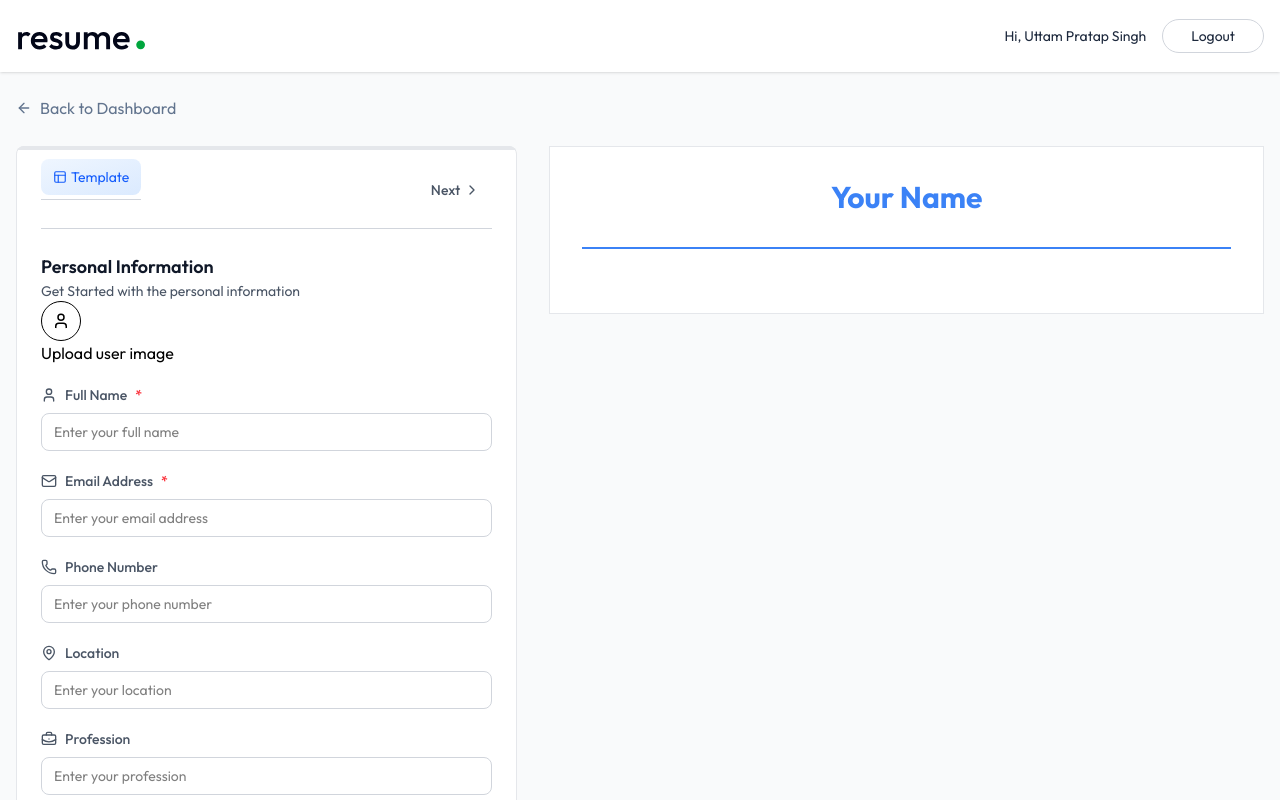
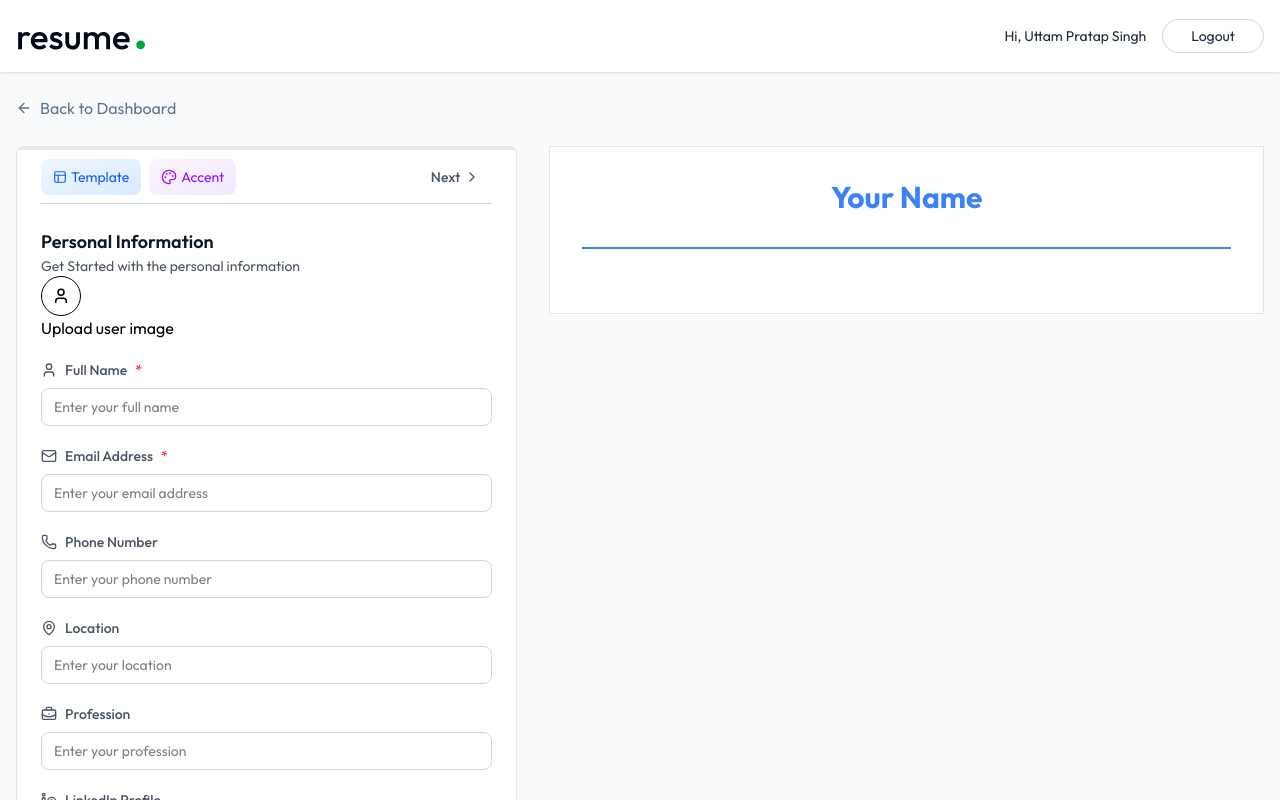
Before and after one commit to Uttampratapsingh/AI-Resume-Builder, a React (Vite) app in the folder Frontend/: page /app/builder/1 in a window 1280 px wide. Shown: the top 800 px of the page. Built offline with nearby package versions, Linux system fonts and the light colour scheme.

Commit message:
Mounted color picker component in resumeBuilder

```diff
--- /dev/null
+++ b/Frontend/src/components/ColorPicker.jsx
@@ -0,0 +1,60 @@
+import { Check, Palette } from 'lucide-react';
+import React from 'react'
+
+const ColorPicker = ({selectedColor, onChange}) => {
+    const colors = [
+        { name: "Blue", value: "#3B82F6" },
+        { name: "Indigo", value: "#6366F1" },
+        { name: "Purple", value: "#8B5CF6" },
+        { name: "Green", value: "#10B981" },
+        { name: "Red", value: "#EF4444" },
+        { name: "Orange", value: "#F97316" },
+        { name: "Teal", value: "#14B8A6" },
+        { name: "Pink", value: "#EC4899" },
+        { name: "Gray", value: "#6B7280" },
+        { name: "Black", value: "#1F2937" }
+    ];
+
+    const[isOpen, setIsOpen] = React.useState(false)
+
+
+  return (
+    <div className="relative">
+        <button
+            onClick={() => setIsOpen(!isOpen)}
+            className="flex items-center gap-1 text-sm text-purple-600 bg-gradient-to-br from-purple-50 to-purple-100 ring-purple-300 hover:ring transition-all px-3 py-2 rounded-lg"
+        >
+            <Palette size={16} />
+            <span className="max-sm:hidden">Accent</span>
+        </button>
+
+        {isOpen && (
+            <div className="grid grid-cols-4 w-60 gap-2 absolute top-full left-0 right-0 p-3 mt-2 z-10 bg-white rounded-md border border-gray-200 shadow-sm">
+            {colors.map((color) => (
+                <div
+                key={color.value}
+                className="relative cursor-pointer group flex flex-col"
+                onClick={() => {
+                    onChange(color.value);
+                }}
+                >
+                <div
+                    className="w-12 h-12 rounded-full border-2 border-transparent group-hover:border-black/25 transition-colors"
+                    style={{ backgroundColor: color.value }}
+                >
+                </div>
+                {selectedColor === color.value && (
+                    <div className='absolute top-0 left-0 right-0 bottom-4.5 flex items-center justify-center'>
+                        <Check className='size-5 text-white'/>
+                    </div>
+                )}
+                <p className='text-xs text-center mt-1 text-gray-600'>{color.name}</p>
+                </div>
+            ))}
+            </div>
+        )}
+        </div>
+  )
+}
+
+export default ColorPicker
--- a/Frontend/src/pages/ResumeBuilder.jsx
+++ b/Frontend/src/pages/ResumeBuilder.jsx
@@ -6,6 +6,7 @@ import { ArrowLeftIcon, Briefcase, ChevronLeft, ChevronRight, FileText, FolderIc
 import PersonalInfoForm from '../components/PersonalInfoForm';
 import ResumePreview from '../components/ResumePreview';
 import TemplateSelector from '../components/TemplateSelector';
+import ColorPicker from '../components/ColorPicker';
 
 const ResumeBuilder = () => {
 
@@ -87,8 +88,9 @@ const ResumeBuilder = () => {
               {/* Section Navigation */}
               <div className="flex justify-between items-center mb-6 border-b border-gray-300 py-1">
 
-                <div className='flex justify-between items-center mb-6 border-b border-gray-300 py-1'>
+                <div className='flex items-center gap-2'>
                   <TemplateSelector selectedTemplate={resumeData.template} onChange={(template) => setResumeData(prev => ({...prev, template}))} />
+                  <ColorPicker selectedColor={resumeData.accent_color} onChange={(color) => setResumeData(prev => ({...prev, accent_color: color}))} />
                 </div>
 
                 <div className="flex items-center">
```
